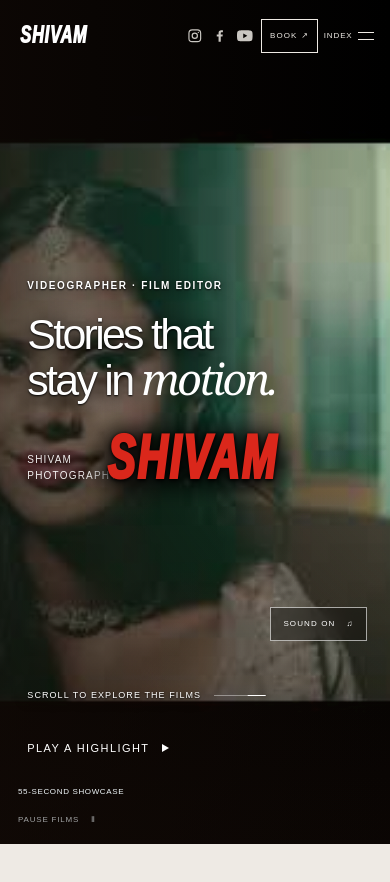
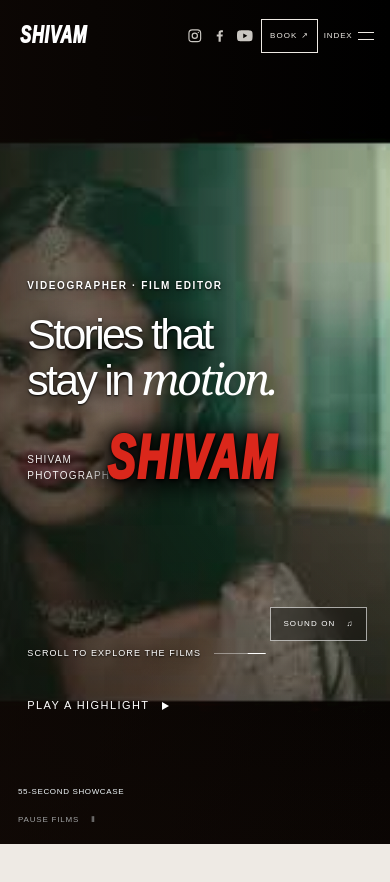
Before and after one commit to sakshamfit/shivam-og, a Next.js app: page / in a window 390 px wide. Shown: the top 882 px of the page. Built offline with nearby package versions, Linux system fonts and the light colour scheme.

Commit message:
Separate hero and fixed controls responsively (#10)

```diff
--- a/app/globals.css
+++ b/app/globals.css
@@ -432,3 +432,13 @@ html,body { max-width:100%; overflow-x:clip; }
   .intro-sound-toggle { right:4%; bottom:15%; padding:8px 10px; }
   .film-image { height:min(68svh,340px); }
 }
+.hero-footer { bottom:14%; }
+.intro-sound-toggle { bottom:22%; }
+@media(max-width:699px) {
+  .hero-footer { bottom:14%; }
+  .intro-sound-toggle { bottom:24%; }
+}
+@media(max-width:380px) {
+  .hero-footer { bottom:14%; }
+  .intro-sound-toggle { bottom:29%; }
+}
```
